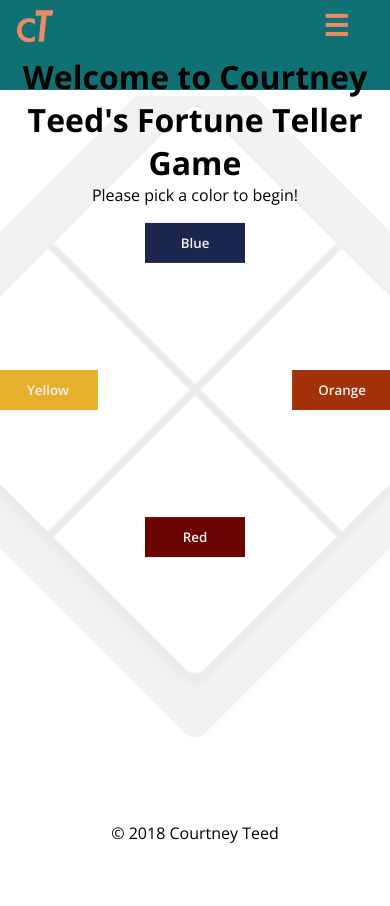
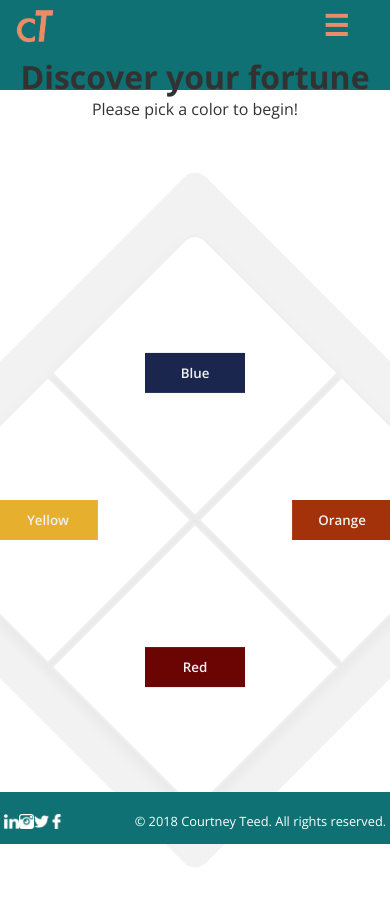
Before and after one commit to courtney-teed/fortune-teller-game, a website: page index.html in a window 390 px wide. Shown: the top 906 px of the page. Before the commit the page ends 844 px from the top, so only its background shows below. Drawn offline with nearby package versions, Linux system fonts and the light colour scheme.

Commit message:
Add footer styling and mobile menu

```diff
--- a/css/main.css
+++ b/css/main.css
@@ -24,6 +24,9 @@ header {
 header img {
 	width: 40px;
 	padding: 5px 15px;
+}
+h1, p {
+	color: #323232;
 }
 #desktop-menu {
 	display: none;
@@ -142,11 +145,11 @@ h1, p {
 main {
 	display: flex;
 	justify-content: center;
+	margin-top: 270px;
 }
 article {
 	width: 500px;
 	height: 500px;
-	margin-top: 140px;
 	margin-bottom: 140px;
 	background-color: #f2f2f2;
 	display: flex;
@@ -237,6 +240,9 @@ button {
 .show {
 	display: flex;
 }
+#fortune-section {
+	background-image: url('images/background.jpg');
+}
 #fortune-wrapper {
 	width: 300px;
 	margin: auto;
@@ -271,13 +277,41 @@ button {
 	transition: opacity 3s ease-out;
 }
 footer {
+	width: 100%;
+	background-color: #0f7173;
+	color: #ffffff;
+	padding-top: 20px;
+	padding-bottom: 10px;
 	position: fixed;
-	width: 100%;
 	bottom: 0;
-	background-color: #ffffff;
+	display: flex;
 }
-/* sticky footer*/
-
+#social {
+	display: flex;
+	justify-content: space-around;
+	width: 15%;
+	padding-left: 1%;
+}
+#social img {
+	width: 15px;
+	padding: 0 0.5% 1% 0.5%;
+}
+.grow {
+	transition: all .4s ease-in-out;
+}
+.grow:hover {
+	transform: scale(1.2);
+}
+#copyright {
+	display: flex;
+	justify-content: flex-end;
+	width: 85%;
+	padding-right: 1%;
+}
+#copyright p {
+	font-size: .8em;
+	color: #ffffff;
+}
 
 /* MEDIA QUERIES*/
 @media (min-width: 800px) {
--- a/index.html
+++ b/index.html
@@ -5,7 +5,7 @@
 
 		<meta charset="utf-8">
 
-		<title>Project 2 - Courtney Teed</title>
+		<title>Project 2 | Fortune Teller | Courtney Teed</title>
 
 		<link type="text/css" rel="stylesheet" href="css/main.css" />
 		<link type="text/css" rel="stylesheet" href="css/animate.css" />
@@ -53,12 +53,10 @@
 					</ul>
 				</div>
 
-				<h1>Welcome to Courtney Teed's Fortune Teller Game</h1>
+				<h1>Discover your fortune</h1>
 				<p>Please pick a color to begin!</p>
 
 			</header>
-
-		<div class="page-content">
 
 			<main>
 				<div class="animated bounceInDown delay-1s">
@@ -121,18 +119,29 @@
 					<section id="fortune-wrapper">
 						<p><span></span></p>
 					</section>
+					<!--
 					<section id="generator-button">
 						<button id="fortune-button">Shake Ball</button>
 						<a href="index.html">Reset</a>
 					</section>
+					-->
 				</article>
 
 
 			</main>
-		</div>
 
-			<footer class="footer">
-				<p>&copy; 2018 Courtney Teed</p>
+		<footer id="footer">
+
+			<div id="social">
+				<a href="https://www.linkedin.com/in/courtney-teed-75b26540/" target="_blank"><img class="grow" src="images/linkedin.png" title="LinkedIn" alt="LinkedIn" /></a>
+				<a href="https://www.instagram.com/courtneyteed/" target="_blank"><img class="grow" src="images/instagram.png" title="Instagram" alt="Instagram" /></a>
+				<a href="https://twitter.com/courtneyteed" target="_blank"><img class="grow" src="images/twitter.png" title="Twitter" alt="Twitter" /></a>
+				<a href="https://www.facebook.com/courtney.teed/" target="_blank"><img class="grow" src="images/facebook.png" title="Facebook" alt="Facebook" /></a>
+			</div>
+			<div id="copyright">
+				<p>&copy; 2018 Courtney Teed. All rights reserved.</p>
+			</div>
+
 			</footer>
 
 		<script src="lib/main.js"></script>
--- a/src/main.js
+++ b/src/main.js
@@ -1,4 +1,4 @@
-//hamburger mobile menu
+//hamburger menu
 $( document ).ready(function() {
 $( ".cross" ).hide();
 $( ".menu" ).hide();
@@ -15,7 +15,7 @@ $( ".hamburger" ).show();
 });
 });
 });
-
+//end hamburger menu
 
 
 
```
Also changed, not shown: images/background.jpg (added), images/facebook.png (added), images/instagram.png (added), images/linkedin.png (added), images/twitter.png (added), lib/main.js.
